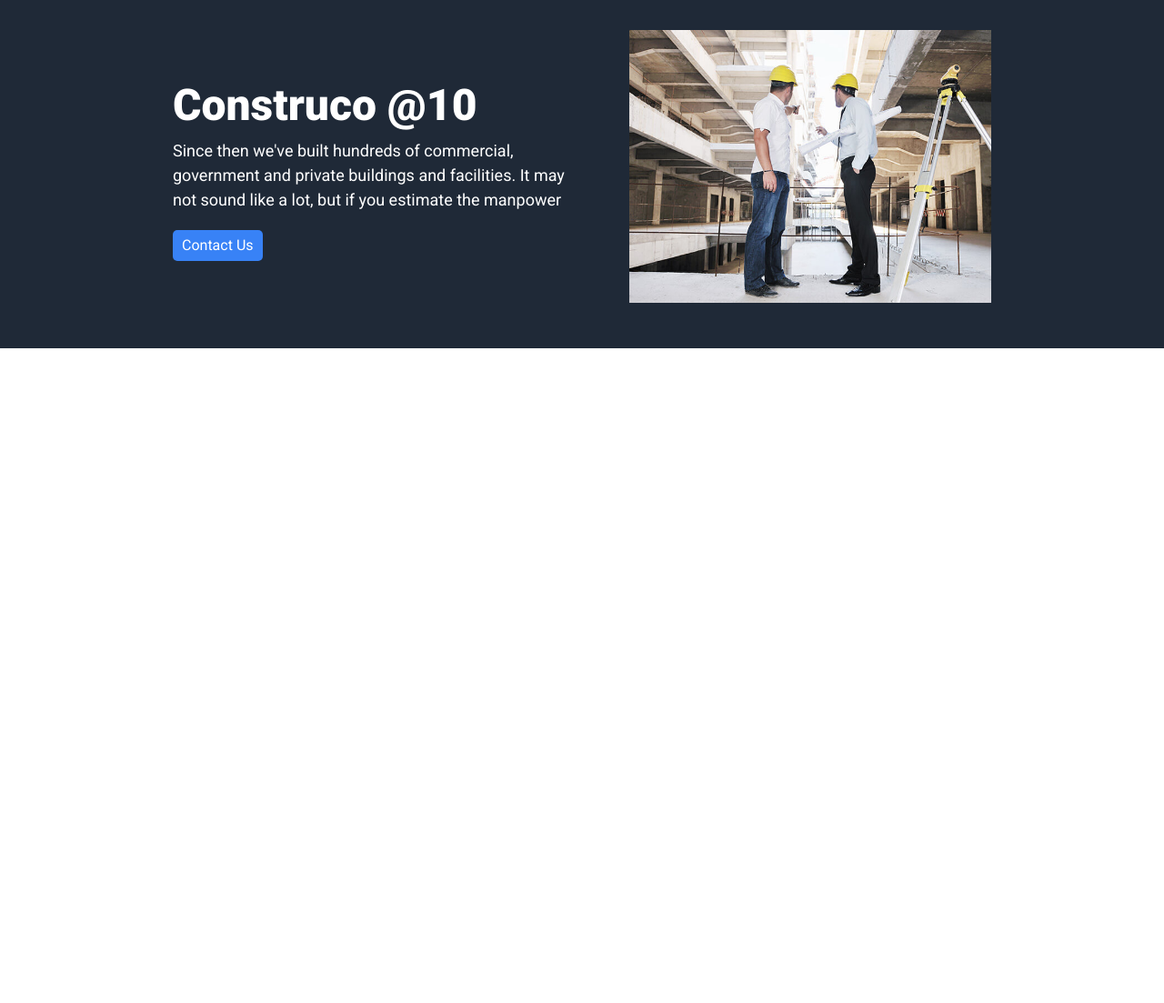
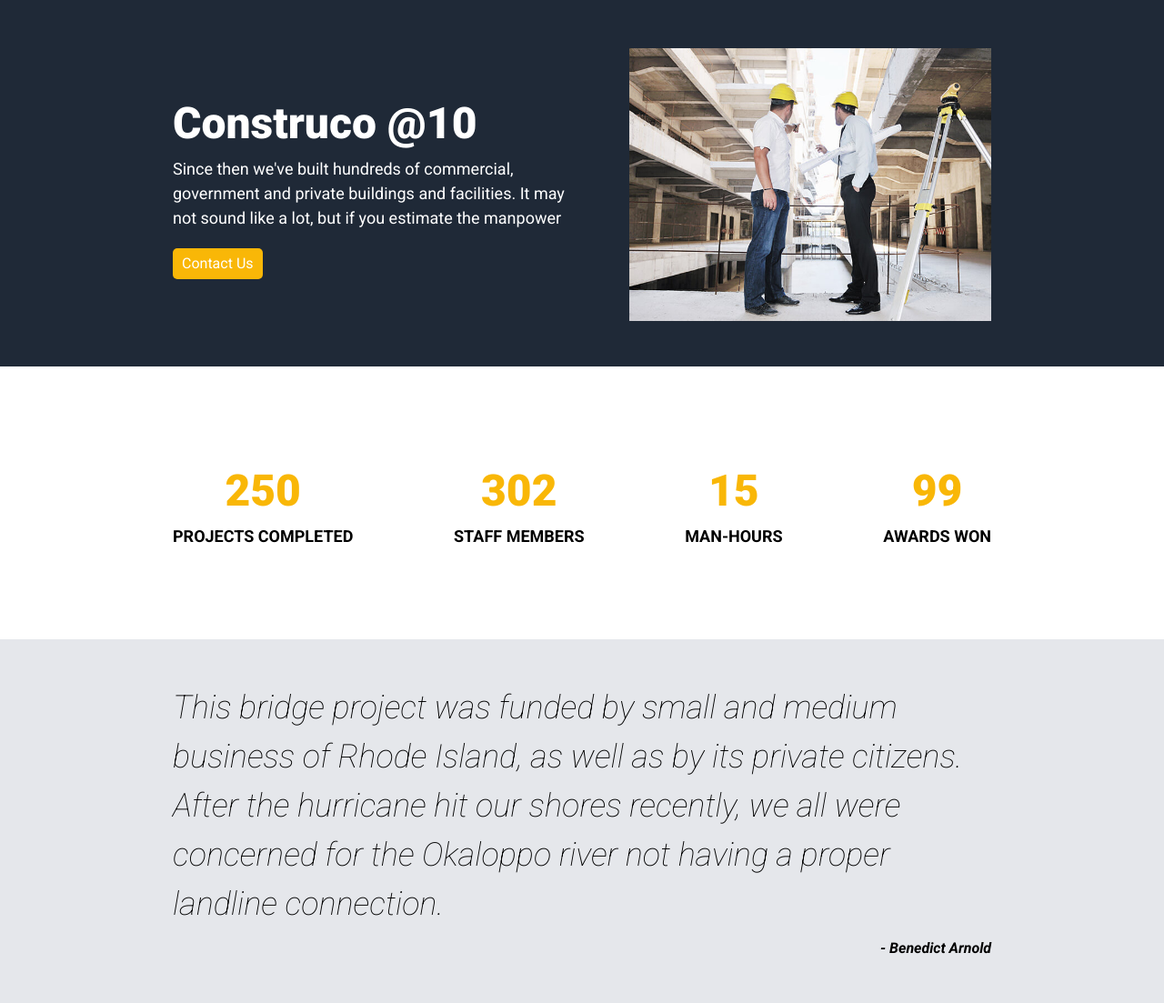
Before and after one commit to Dkabiswa/TOP-constructo, a plain HTML site: page index.html in a window 1280 px wide. Shown: the part 56-1159 px from the top of the page at 91% size. Before the commit the page ends 800 px from the top, so only its background shows below. Drawn offline with Linux system fonts and the light colour scheme.

Commit message:
finish about and qoute sections

```diff
--- a/index.html
+++ b/index.html
@@ -11,7 +11,7 @@
 </head>
 <body>
     <!-- header -->
-        <header class="dark-background">
+        <header class="dark-background py-2 color-white">
             <div class="container flex space-between align-center">
                 <div class="nav-left">
                     <img src="/assets/logo-inverse-304x39.png" alt="">
@@ -25,7 +25,7 @@
         </header>
 
     <!-- hero section -->
-        <section class="dark-background">
+        <section class="dark-background color-white">
             <div class="container flex space-between align-center hero">
                 <div class="hero-left">
                     <h1 class="heading-1">Construco @10</h1>
@@ -38,5 +38,43 @@
             </div>
         </section>
 
+        <!-- About Us -->
+        <section id="about">
+            <div class="container flex space-between align-center about color-black text-center">
+                <div>
+                    <h3 class="color-primary heading-1">250</h3>
+                    <p class="big-text"><strong>PROJECTS COMPLETED</strong></p>
+                </div>
+                <div>
+                    <h3 class="color-primary heading-1">302</h3>
+                    <p class="big-text"><strong>STAFF MEMBERS</strong></p>
+                </div>
+                <div>
+                    <h3 class="color-primary heading-1">15</h3>
+                    <p class="big-text"><strong> MAN-HOURS</strong></p>
+                </div>
+                <div>
+                    <h3 class="color-primary heading-1">99</strong></h3>
+                    <p class="big-text"><strong>AWARDS WON</strong></p>
+                </div>
+
+            </div>
+        </section>
+
+        <!-- testimonial -->
+        <section id="testmonial" class="gray-background">
+            <div class="container flex space-between align-center testimonial color-black">
+                <blockquote>
+                    <p class="big-text-1 bold-200 mb-2">
+                        <i>This bridge project was funded by small and medium business of Rhode Island, as well as
+                    by its private citizens. After the hurricane hit our shores recently, we all were concerned for
+                    the Okaloppo river not having a proper landline connection.
+                </i>
+                    </p>
+                    <p class="text-right"><cite ><b>- Benedict Arnold</b></cite></p>
+                </blockquote>
+            </div>
+        </section>
+
 </body>
 </html>
--- a/styles.css
+++ b/styles.css
@@ -11,7 +11,6 @@
 body {
     line-height: 1.5;
     -webkit-font-smoothing: antialiased;
-    color: #ffffff;
     font-family: "Roboto", sans-serif;
 }
 img, picture, video, canvas, svg {
@@ -31,8 +30,15 @@ p, h1, h2, h3, h4, h5, h6 {
 .flex {
     display: flex;
 }
+.flex-column {
+    display: flex;
+    flex-direction: column;
+}
 .space-between {
     justify-content: space-between;
+}
+.justify-center {
+    justify-content: center;
 }
 .align-center {
     align-items: center;
@@ -49,6 +55,10 @@ p, h1, h2, h3, h4, h5, h6 {
 .dark-background {
     background-color: #1F2937;
 }
+.gray-background {
+    background-color: #E5E7EB;
+}
+
 .nav-item {
     cursor: pointer;
 }
@@ -66,12 +76,30 @@ p, h1, h2, h3, h4, h5, h6 {
     height: 300px;
 }
 
+.about {
+    height: 300px;
+}
+.about-aggregates {
+    height: 200px;
+}
+.testimonial {
+    height: 400px;
+}
+
+.heading-2 {
+    font-size: 36px;
+    font-weight: 900;
+}
+
 .heading-1 {
     font-size: 48px;
     font-weight: 900;
 }
 .big-text {
     font-size: 18px;
+}
+.big-text-1 {
+    font-size: 36px;
 }
 .btn {
     padding: 5px 10px;
@@ -80,8 +108,20 @@ p, h1, h2, h3, h4, h5, h6 {
     border: none;
 }
 .btn-solid {
-    background-color: #3882F6;
+    background-color: #f9b707;
     color: #ffffff;
+}
+
+.color-primary {
+    color: #f9b707;
+}
+
+.color-white {
+    color: #ffffff
+}
+
+.color-black {
+    color: #000000
 }
 
 .mb-1 {
@@ -96,3 +136,26 @@ p, h1, h2, h3, h4, h5, h6 {
 .mb-4 {
     margin-bottom: 20px;
 }
+
+.py-1 {
+    padding-top: 5px;
+    padding-bottom: 5px;
+}
+
+.py-2 {
+    padding-top: 10px;
+    padding-bottom: 10px;
+}
+.text-center {
+    text-align: center;
+}
+.text-left {
+    text-align: left;
+}
+.text-right {
+    text-align: right;
+}
+
+.bold-200 {
+    font-weight: 200;
+}
```
